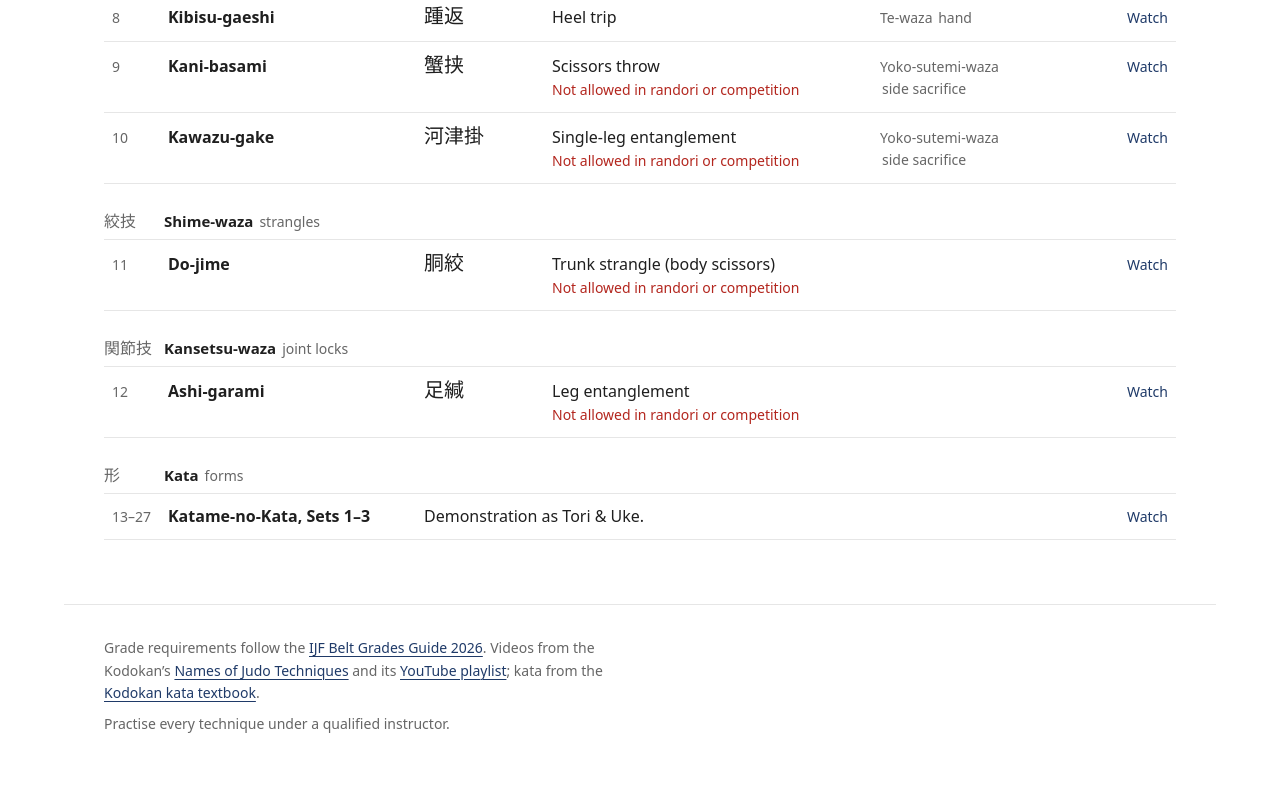
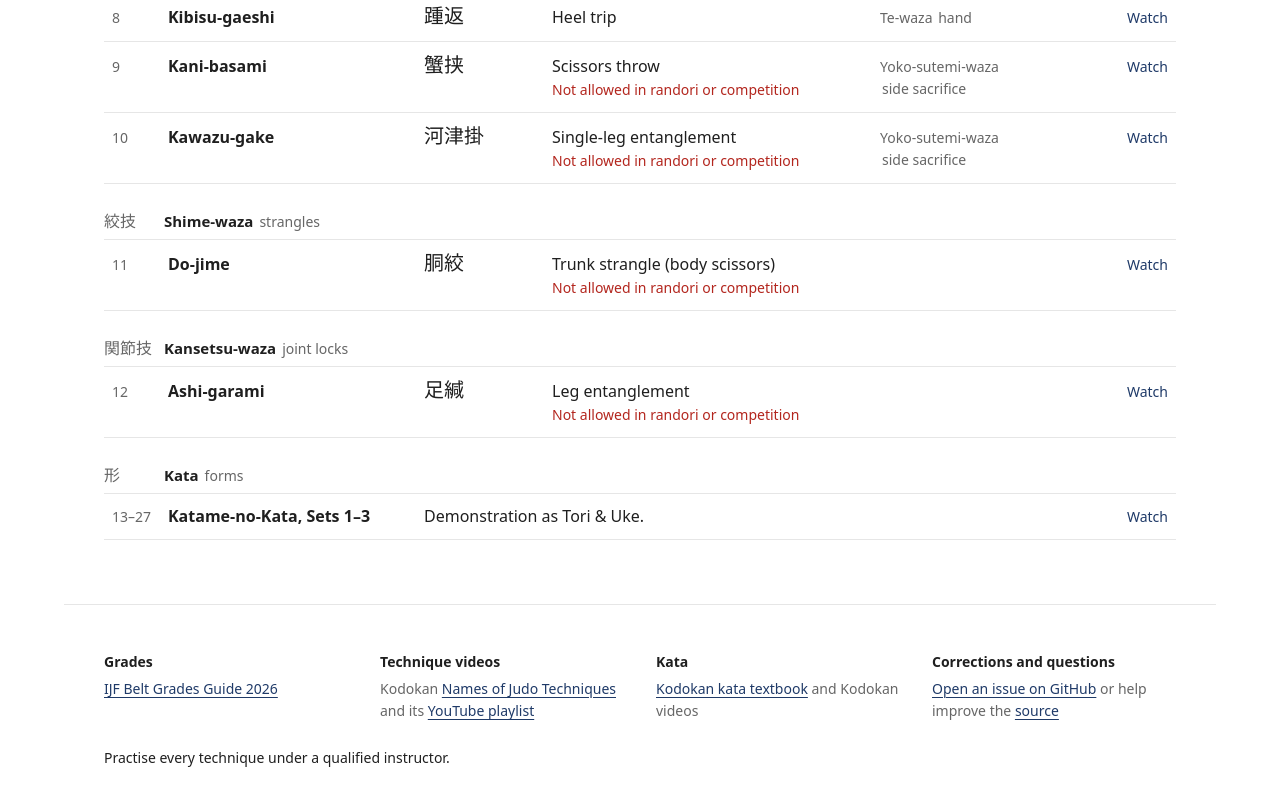
Before and after one commit to judodankyu/judodankyu.github.io, a website with bundled scripts: page index.html in a window 1280 px wide. Shown: the part 7880-8685 px from the top of the page. Built offline with nearby package versions, Linux system fonts and the light colour scheme.

Commit message:
Footer: sources in three columns

```diff
--- a/index.html
+++ b/index.html
@@ -69,8 +69,25 @@
 <p class="empty" id="empty" hidden>No technique matches “<span id="empty-term"></span>”. Try the romaji, the kanji, or the English meaning.</p>
 
 <footer class="foot">
-  <p>Grade requirements follow the <a href="https://78884ca60822a34fb0e6-082b8fd5551e97bc65e327988b444396.ssl.cf3.rackcdn.com/up/2026/03/BeltGradesGuide_2026v12-177270-1772700594.pdf" target="_blank" rel="noopener">IJF Belt Grades Guide 2026</a>. Videos from the Kodokan’s <a href="https://www.kodokan.org/en/techniques/names-of-judo-techniques/" target="_blank" rel="noopener">Names of Judo Techniques</a> and its <a href="https://www.youtube.com/playlist?list=PLtz539PTepc16H2iu5F3Q3D7_He1EYlIQ" target="_blank" rel="noopener">YouTube playlist</a>; kata from the <a href="https://www.kodokan.org/en/techniques/kata/textbook/" target="_blank" rel="noopener">Kodokan kata textbook</a>.</p>
-  <p>Practise every technique under a qualified instructor.</p>
+  <dl class="credits">
+    <div>
+      <dt>Grades</dt>
+      <dd><a href="https://78884ca60822a34fb0e6-082b8fd5551e97bc65e327988b444396.ssl.cf3.rackcdn.com/up/2026/03/BeltGradesGuide_2026v12-177270-1772700594.pdf" target="_blank" rel="noopener">IJF Belt Grades Guide 2026</a></dd>
+    </div>
+    <div>
+      <dt>Technique videos</dt>
+      <dd>Kodokan <a href="https://www.kodokan.org/en/techniques/names-of-judo-techniques/" target="_blank" rel="noopener">Names of Judo Techniques</a> and its <a href="https://www.youtube.com/playlist?list=PLtz539PTepc16H2iu5F3Q3D7_He1EYlIQ" target="_blank" rel="noopener">YouTube playlist</a></dd>
+    </div>
+    <div>
+      <dt>Kata</dt>
+      <dd><a href="https://www.kodokan.org/en/techniques/kata/textbook/" target="_blank" rel="noopener">Kodokan kata textbook</a> and Kodokan videos</dd>
+    </div>
+    <div>
+      <dt>Corrections and questions</dt>
+      <dd><a href="https://github.com/judodankyu/judodankyu.github.io/issues" target="_blank" rel="noopener">Open an issue on GitHub</a> or help improve the <a href="https://github.com/judodankyu/judodankyu.github.io" target="_blank" rel="noopener">source</a></dd>
+    </div>
+  </dl>
+  <p class="safety">Practise every technique under a qualified instructor.</p>
 </footer>
 
 <script type="module" src="./src/main.ts"></script>
--- a/src/styles.css
+++ b/src/styles.css
@@ -128,10 +128,19 @@
     border-top: 1px solid var(--line);
     color: var(--muted);
     font-size: .875rem;
-    & p { max-width: 70ch; }
-    & p + p { margin-top: .5rem; }
     & a { color: var(--link); }
   }
+
+  /* Sources side by side; they wrap to one column on narrow screens. */
+  .credits {
+    display: grid;
+    grid-template-columns: repeat(auto-fit, minmax(14rem, 1fr));
+    gap: 1rem 2rem;
+    & dt { color: var(--ink); font-weight: 700; }
+    & dd { margin: .25rem 0 0; max-width: 34ch; }
+  }
+
+  .safety { margin-top: 1.5rem; color: var(--ink); }
 }
 
 @layer components {
```
